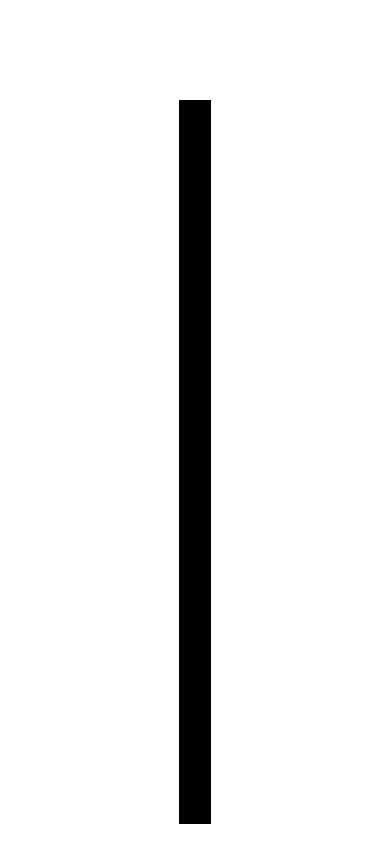
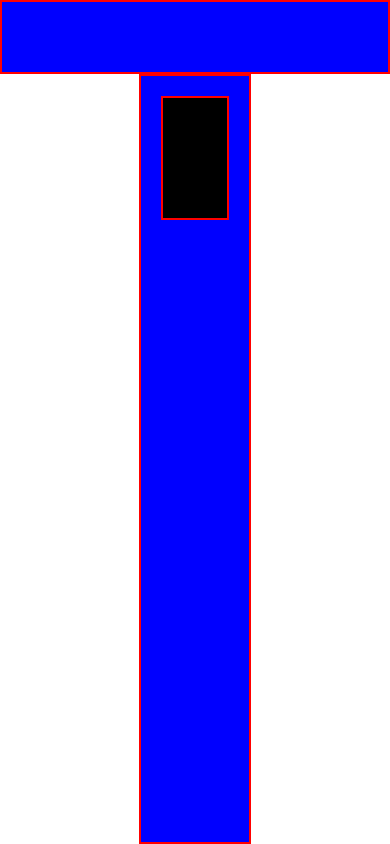
Before and after one commit to Kalightortaio/Minesweeper-Master, a React Native app: screen / in a window 390 px wide. Built offline with nearby package versions, Linux system fonts and the light colour scheme.

Commit message:
Coming together, more styling and whatnot.

```diff
--- a/App.tsx
+++ b/App.tsx
@@ -1,40 +1,61 @@
 import { useEffect } from 'react';
-import { StyleSheet, View, StatusBar } from 'react-native';
+import { StyleSheet, View, StatusBar, Dimensions } from 'react-native';
 import Grid from './src/components/Grid';
 import Interface from './src/components/Interface';
 
 export default function App() {
+  const windowWidth = Dimensions.get('window').width;
+  const gridMargin = roundToClosestEven((0.05 * windowWidth));
   useEffect(() => {
     StatusBar.setHidden(true);
     return () => {
       StatusBar.setHidden(false);
     }
   }, [])
+  const styles = StyleSheet.create({
+    container: {
+      flex: 1,
+      alignItems: 'center',
+      justifyContent: 'flex-start',
+    },
+    interface: {
+      flex: 1,
+      width: '100%',
+      borderWidth: 2,
+      borderColor: 'red',
+      backgroundColor: 'blue',
+    },
+    gridContainer: {
+      flex: 11,
+      alignItems: 'center',
+      borderWidth: 2,
+      borderColor: 'red',
+      backgroundColor: 'blue',
+      zIndex: 2,
+    },
+    grid: {
+      alignItems: 'center',
+      margin: gridMargin,
+      borderWidth: 2,
+      borderColor: 'red',
+      backgroundColor: 'white',
+      zIndex: 1,
+    }
+  });
   return (
     <View style={styles.container}>
       <View style={styles.interface}>
         <Interface />
       </View>
       <View style={styles.gridContainer}>
-        <Grid />
+        <View style={styles.grid}>
+          <Grid />
+        </View>
       </View>
     </View>
   );
 }
 
-const styles = StyleSheet.create({
-  container: {
-    flex: 1,
-    alignItems: 'center',
-    justifyContent: 'flex-start',
-  },
-  interface: {
-    flex: 1,
-  },
-  gridContainer: {
-    flex: 9,
-    alignItems: 'center',
-    justifyContent: 'center',
-    margin: 20,
-  }
-});
+function roundToClosestEven(n: number) {
+  return Math.round(n / 2) * 2;
+}
--- a/src/components/Cell.tsx
+++ b/src/components/Cell.tsx
@@ -30,8 +30,8 @@ function Cell({ rowIndex, columnIndex }: CellProps) {
             flex: 1,
             alignItems: 'center',
             justifyContent: 'center',
-            borderWidth: 1,
-            borderColor: '#000',
+            borderWidth: 2,
+            borderColor: 'black',
         },
     });
 
--- a/src/components/Grid.tsx
+++ b/src/components/Grid.tsx
@@ -1,4 +1,4 @@
-import { Dimensions, View } from 'react-native';
+import { Dimensions, View, StyleSheet } from 'react-native';
 import Cell from './Cell';
 
 const numColumns = 16;
@@ -13,7 +13,7 @@ function Grid() {
             columns.push(<Cell key={`${row}-${col}`} rowIndex={row} columnIndex={col} />);
         }
         grid.push(
-            <View key={`row-${row}`} style={{flexDirection: 'row', flex: 1}}>
+            <View key={`row-${row}`} style={styles.row}>
                 {columns}
             </View>
         )
@@ -22,3 +22,10 @@ function Grid() {
 }
 
 export default Grid;
+
+const styles = StyleSheet.create({
+    row: {
+        flex: 1,
+        flexDirection: 'row',
+    }
+})
```
